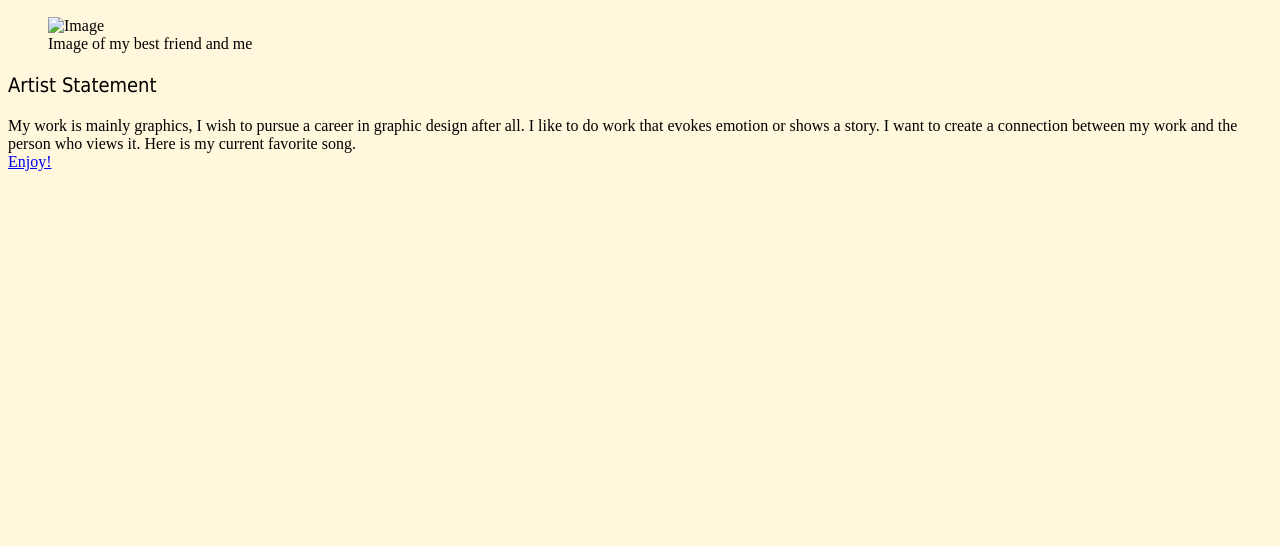
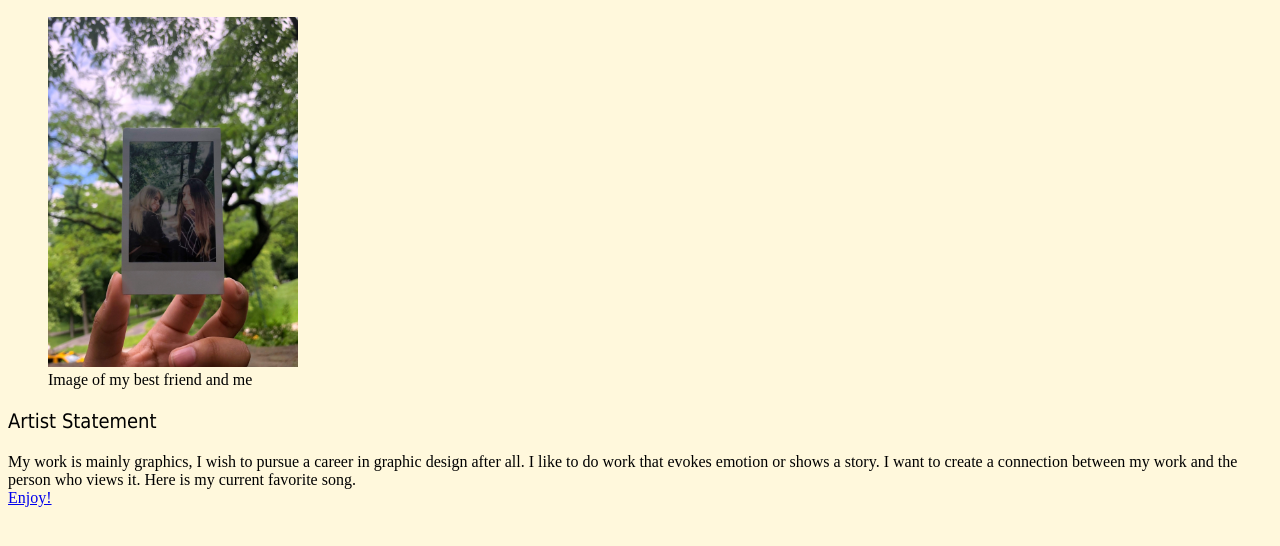
Before and after one commit to britgomez/britgomez, a plain HTML site: page index.html in a window 1280 px wide. Shown: the part 58-604 px from the top of the page. Drawn offline with Linux system fonts and the light colour scheme.

Commit message:
Update index.html

```diff
--- a/index.html
+++ b/index.html
@@ -8,7 +8,7 @@
 <h1> First Assignment</h1>
 <p>
 <figure>
-<img src="Assets/IMG_2717_polarr.jpg" alt= "Image">
+<img src="IMG_2717_polarr.jpg" alt= "Image">
         <figcaption>Image of my best friend and me </figcaption>
 </figure>
 <h3> Artist Statement</h3>
```
